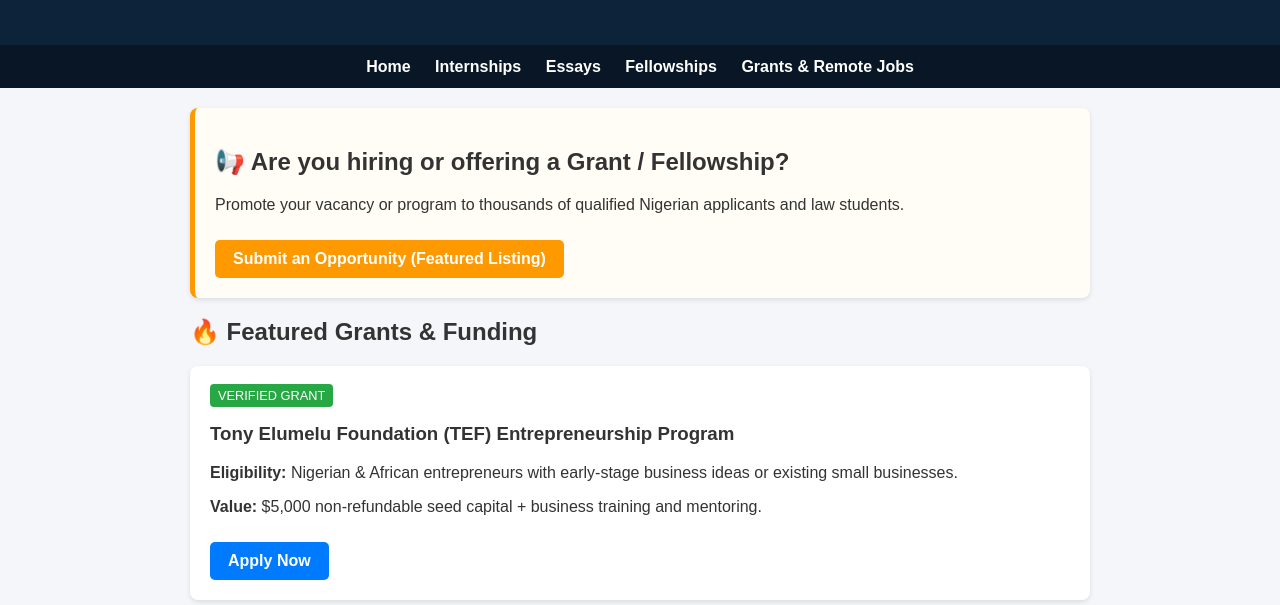
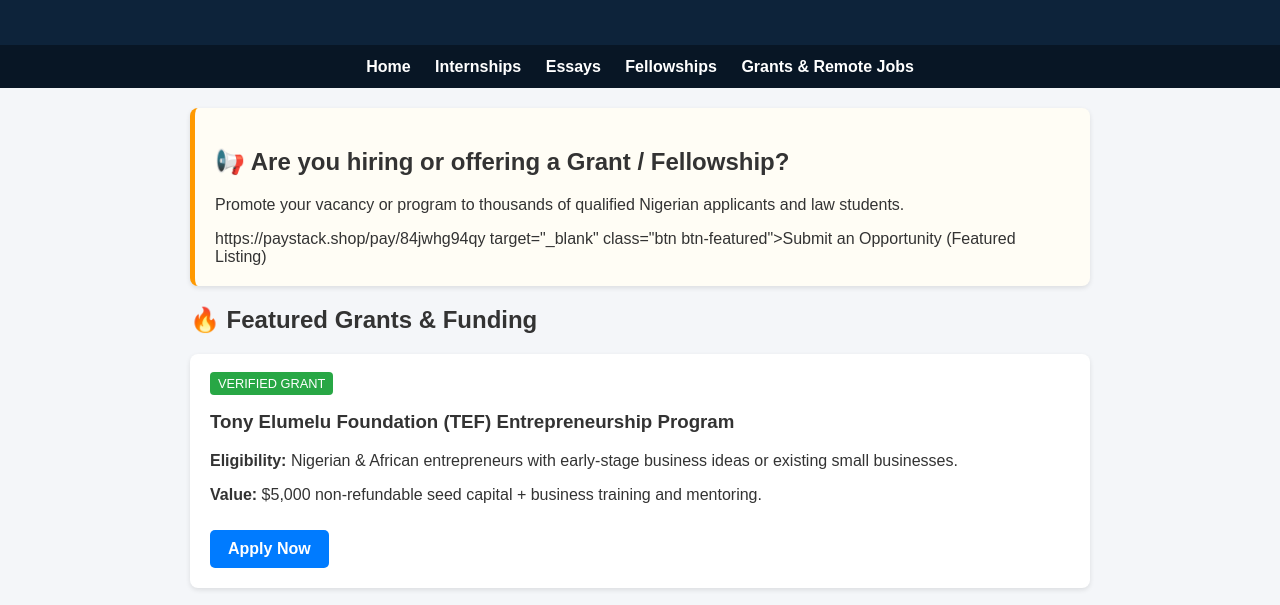
Before and after one commit to rabbi830119/legal-opportunity-hub, a plain HTML site: page grants-remote.html in a window 1280 px wide. Shown: the part 133-738 px from the top of the page. Drawn offline with Linux system fonts and the light colour scheme.

Commit message:
Update grants-remote.html

```diff
--- a/grants-remote.html
+++ b/grants-remote.html
@@ -38,7 +38,7 @@
     <div class="card" style="border-left: 5px solid #ff9900; background: #fffdf5;">
         <h2>📢 Are you hiring or offering a Grant / Fellowship?</h2>
         <p>Promote your vacancy or program to thousands of qualified Nigerian applicants and law students.</p>
-        <a href="https://paystack.com/pay/your-submit-form" target="_blank" class="btn btn-featured">Submit an Opportunity (Featured Listing)</a>
+        https://paystack.shop/pay/84jwhg94qy target="_blank" class="btn btn-featured">Submit an Opportunity (Featured Listing)</a>
     </div>
 
     <h2>🔥 Featured Grants & Funding</h2>
```
